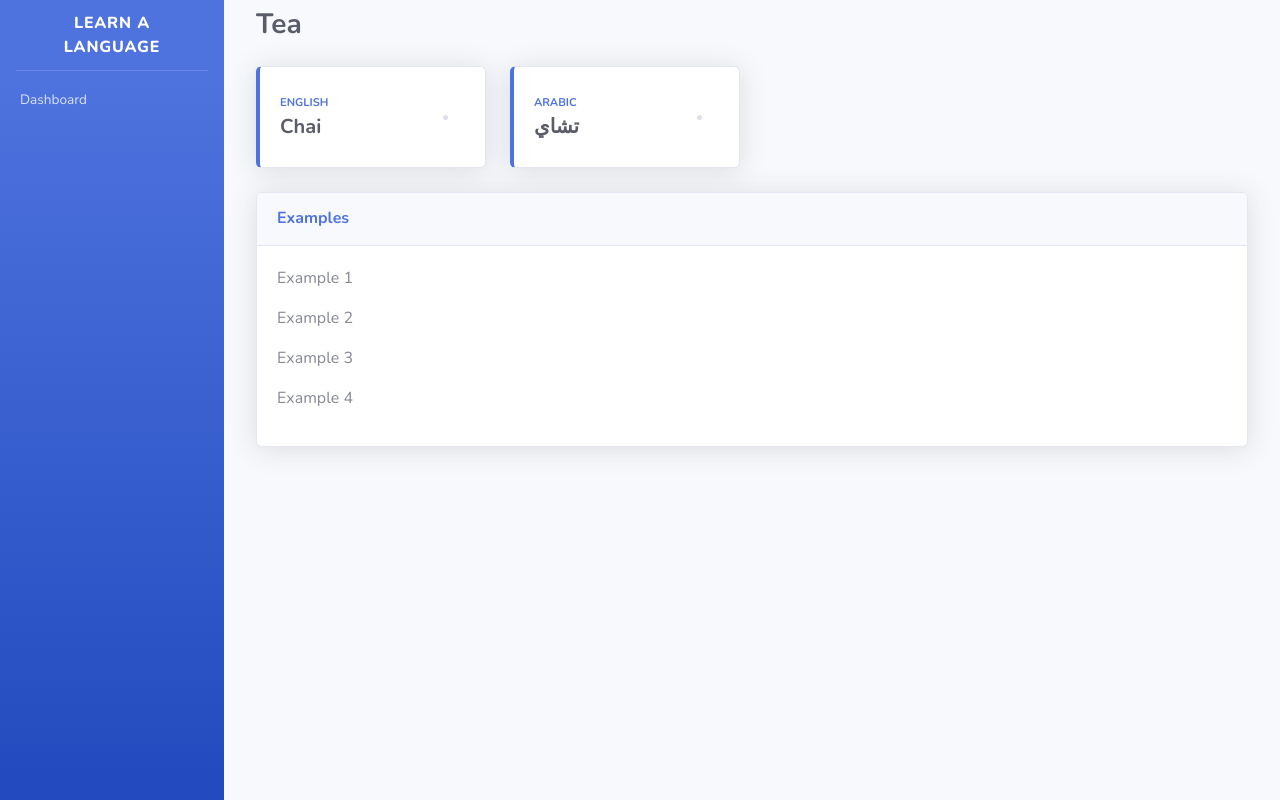
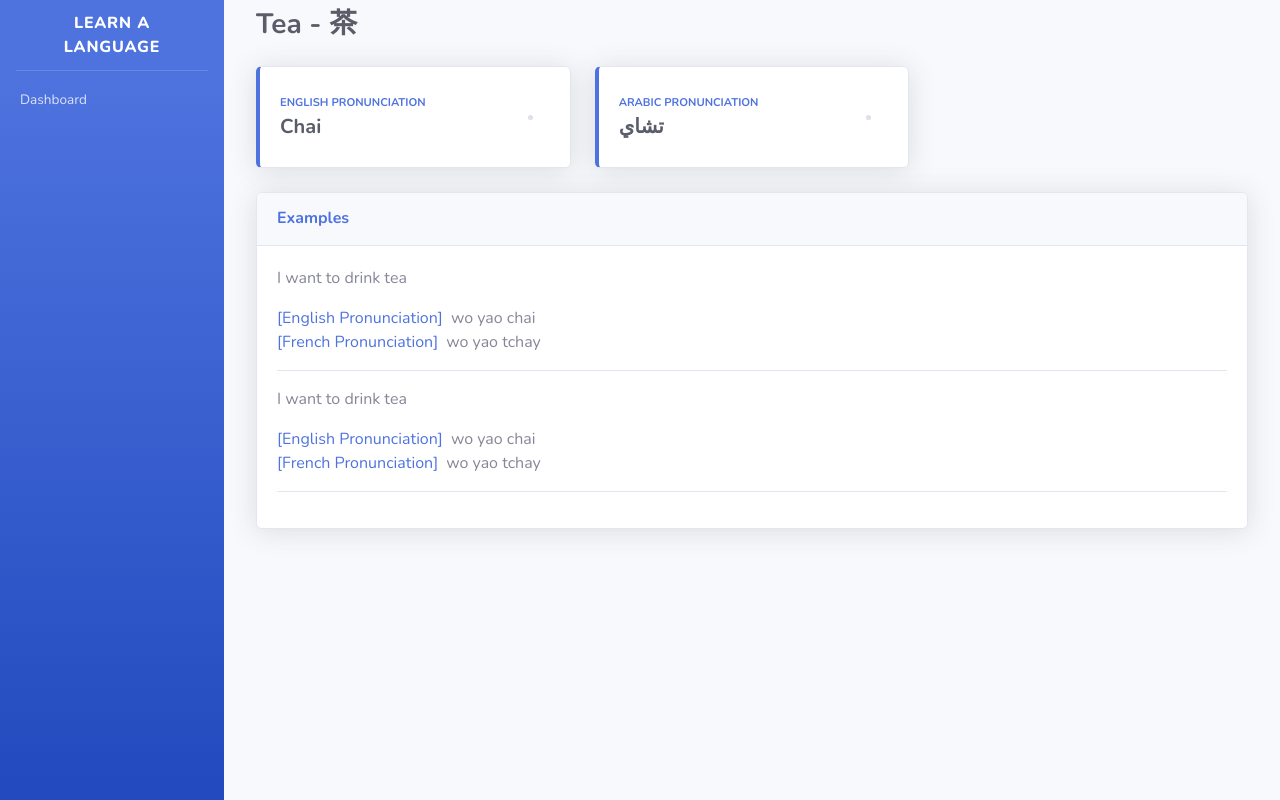
Before and after one commit to amirbawab/Learn-a-Language, a React (Create React App) app in the folder application/: page / in a window 1280 px wide. Built offline with nearby package versions, Linux system fonts and the light colour scheme; some icons are missing.

Commit message:
Added examples

```diff
--- a/application/src/components/Card.tsx
+++ b/application/src/components/Card.tsx
@@ -23,7 +23,7 @@ class LLBorderCard extends React.Component<LLBorderCardProps, LLBorderCardState>
     }
 
     return (
-      <div className="col-xl-3 col-md-6 mb-4">
+      <div className="col-xl-4 col-md-6 mb-4">
         <div className={"card border-left-" + this.props.color + " shadow h-100 py-2"}>
           <div className="card-body">
             <div className="row no-gutters align-items-center">
--- /dev/null
+++ b/application/src/models/ExampleData.tsx
@@ -0,0 +1,17 @@
+import LLSoundData from './SoundData';
+
+class LLExampleData {
+  private sounds: LLSoundData[] = [];
+  constructor(private sentence: string) {}
+  public get_sentence() {
+    return this.sentence;
+  }
+  public add_sound(language: string, sound: string) {
+    this.sounds.push(new LLSoundData(language, sound));
+  }
+  public get_sounds() {
+    return this.sounds;
+  }
+}
+
+export default LLExampleData;
--- a/application/src/models/PronunciationData.tsx
+++ b/application/src/models/PronunciationData.tsx
@@ -1,5 +1,19 @@
+import LLSoundData from './SoundData';
+
 class LLPronunciationData {
-  constructor(public language: string, public sound: string, public icon: string = "fas fa-language") {}
+  private sound: LLSoundData;
+  constructor(language: string, sound: string, private icon: string = "fas fa-language") {
+    this.sound = new LLSoundData(language, sound);
+  }
+  public get_language() {
+    return this.sound.get_language();
+  }
+  public get_icon() {
+    return this.icon;
+  }
+  public get_sound() {
+    return this.sound.get_sound();
+  }
 }
 
 export default LLPronunciationData;
--- /dev/null
+++ b/application/src/models/SoundData.tsx
@@ -0,0 +1,11 @@
+class LLSoundData {
+  constructor(private language: string, private sound: string) {}
+  public get_language() {
+    return this.language;
+  }
+  public get_sound() {
+    return this.sound;
+  }
+}
+
+export default LLSoundData;
--- a/application/src/models/WordData.tsx
+++ b/application/src/models/WordData.tsx
@@ -1,16 +1,31 @@
 import LLPronunciationData from './PronunciationData';
+import LLExampleData from './ExampleData';
 
 class LLWordModel {
   private pronunciations: LLPronunciationData[] = [];
+  private examples: LLExampleData[] = [];
+  private native_form: string = "";
   constructor(private word: string) {}
-  public add_pronunciations(pronunciation: LLPronunciationData) {
+  public add_pronunciation(pronunciation: LLPronunciationData) {
     this.pronunciations.push(pronunciation);
   }
   public get_pronunciations() {
     return this.pronunciations;
   }
+  public add_example(example: LLExampleData) {
+    this.examples.push(example);
+  }
+  public get_examples() {
+    return this.examples;
+  }
   public get_word() {
     return this.word;
+  }
+  public set_native(native_form: string) {
+    this.native_form = native_form;
+  }
+  public get_native() {
+    return this.native_form;
   }
 }
 
--- a/application/src/pages/Word.tsx
+++ b/application/src/pages/Word.tsx
@@ -11,19 +11,32 @@ import LLExample from './sections/Example';
 // Models
 import LLWordData from '../models/WordData';
 import LLPronunciationData from '../models/PronunciationData';
+import LLExampleData from '../models/ExampleData';
 
 class LLWord extends LLPage {
     state = {}
     render() {
       let data = new LLWordData("Tea");
-      data.add_pronunciations(new LLPronunciationData("English", "Chai"));
-      data.add_pronunciations(new LLPronunciationData("Arabic", "تشاي"));
+      data.set_native("茶");
+      data.add_pronunciation(new LLPronunciationData("English", "Chai"));
+      data.add_pronunciation(new LLPronunciationData("Arabic", "تشاي"));
+
+      let example = new LLExampleData("I want to drink tea");
+      example.add_sound("English", "wo yao chai");
+      example.add_sound("French", "wo yao tchay");
+      data.add_example(example);
+      data.add_example(example);
+
+      let title = data.get_word();
+      if(data.get_native() !== "") {
+        title += " - " + data.get_native();
+      }
 
       return (
         <div className="m-2">
-          <LLWordTitle title={data.get_word()}/>
+          <LLWordTitle title={title}/>
           <LLPronunciation data={data.get_pronunciations()}/>
-          <LLExample/>
+          <LLExample data={data.get_examples()}/>
         </div>
       );
     }
--- a/application/src/pages/sections/Example.tsx
+++ b/application/src/pages/sections/Example.tsx
@@ -1,7 +1,10 @@
 import * as React from 'react';
 import {LLBasicCard} from '../../components/Card';
+import LLExampleData from '../../models/ExampleData';
 
-export interface LLExampleProps {}
+export interface LLExampleProps {
+  data: LLExampleData[];
+}
 export interface LLExampleState {}
 class LLExample extends React.Component<LLExampleProps, LLExampleState> {
   render() {
@@ -9,10 +12,22 @@ class LLExample extends React.Component<LLExampleProps, LLExampleState> {
       <div className="row">
         <div className="col-lg-12">
           <LLBasicCard title="Examples">
-            <p>Example 1</p>
-            <p>Example 2</p>
-            <p>Example 3</p>
-            <p>Example 4</p>
+            {this.props.data.map((example, id) => {
+              return (
+                <div key={id}>
+                  <p>{example.get_sentence()}</p>
+                  <p>{example.get_sounds().map((sound) => {
+                    return (
+                      <div>
+                        <span className="text-primary mr-2">[{sound.get_language()} Pronunciation]</span>
+                        <span>{sound.get_sound()}</span>
+                      </div>
+                    );
+                  })}</p>
+                  <div className="border-top my-3"></div>
+                </div>
+              );
+            })}
           </LLBasicCard>
         </div>
       </div>
--- a/application/src/pages/sections/Pronunciation.tsx
+++ b/application/src/pages/sections/Pronunciation.tsx
@@ -11,7 +11,8 @@ class LLPronunciation extends React.Component<LLPronunciationProps, LLPronunciat
     return (
       <div className="row">
         {this.props.data.map((val, id) => {
-          return <LLBorderCard key={id} title={val.language} icon={val.icon}>{val.sound}</LLBorderCard>
+          return <LLBorderCard  key={id} title={val.get_language() + " Pronunciation"}
+                                icon={val.get_icon()}>{val.get_sound()}</LLBorderCard>
         })}
       </div>
     );
```
Also changed, not shown: 1 other file (tests, documents, lock files or other folders).
